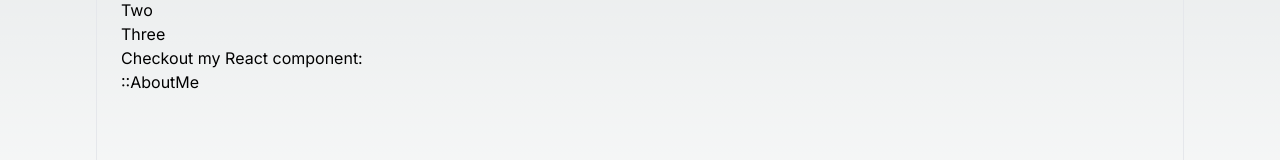
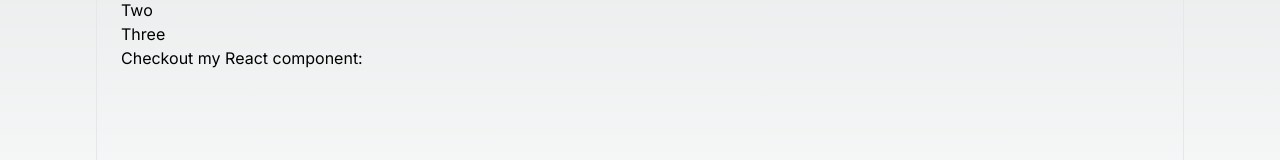
Before and after one commit to maksym-nezhurin/nextjs, a Next.js app: page /my-mdx-page in a window 1280 px wide. Shown: the part 443-603 px from the top of the page. Built offline with nearby package versions, Linux system fonts and the light colour scheme.

Commit message:
clean up

```diff
--- a/app/(site)/my-mdx-page/page.mdx
+++ b/app/(site)/my-mdx-page/page.mdx
@@ -1,5 +1,3 @@
-import { AboutMe } from '.'
-
 # Welcome to my MDX page!
 
     This is some **bold** and _italics_ text.
@@ -11,5 +9,3 @@ import { AboutMe } from '.'
 - Three
 
 Checkout my React component:
-
-::AboutMe
```
